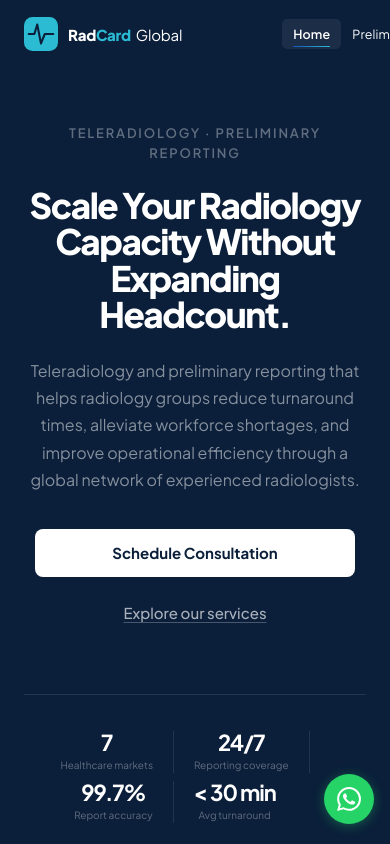
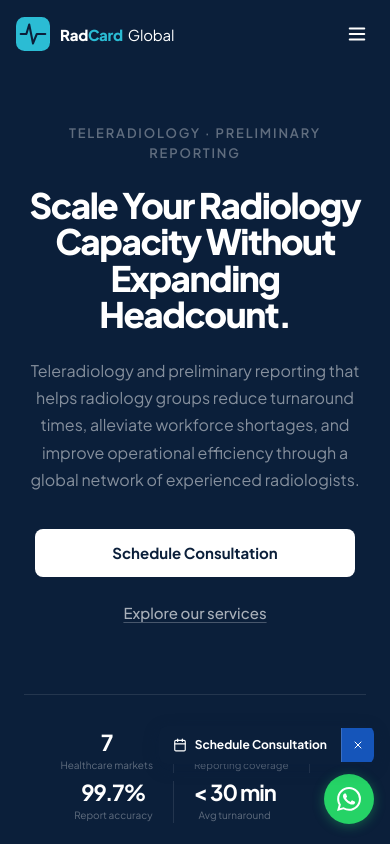
Before and after one commit to docskrad-commits/figma-rc, a React (Vite) app: page / in a window 390 px wide. Shown: the top 844 px of the page. Built offline with nearby package versions, Linux system fonts and the light colour scheme.

Commit message:
Add files via upload

```diff
--- a/src/app/components/FloatingButtons.tsx
+++ b/src/app/components/FloatingButtons.tsx
@@ -21,7 +21,7 @@ export function FloatingButtons({ onSchedule }: Props) {
           position: "fixed",
           bottom: isMobile ? 20 : 28,
           right: isMobile ? 16 : 28,
-          zIndex: 150,
+          zIndex: 9999,
           width: 50,
           height: 50,
           borderRadius: "50%",
@@ -38,13 +38,13 @@ export function FloatingButtons({ onSchedule }: Props) {
         </svg>
       </a>
 
-      {/* Schedule CTA — only on desktop/tablet */}
-      {ctaVisible && !isMobile && (
+      {/* Schedule CTA */}
+      {ctaVisible && (
         <div style={{
           position: "fixed",
-          bottom: 88,
-          right: 28,
-          zIndex: 150,
+          bottom: isMobile ? 80 : 88,
+          right: isMobile ? 16 : 28,
+          zIndex: 9999,
           display: "flex",
           alignItems: "center",
           borderRadius: 8,
@@ -56,7 +56,7 @@ export function FloatingButtons({ onSchedule }: Props) {
             style={{
               display: "flex", alignItems: "center", gap: 8,
               background: C.navy, color: C.white, border: "none",
-              padding: "11px 18px", fontSize: 13, fontWeight: 700,
+              padding: isMobile ? "10px 14px" : "11px 18px", fontSize: isMobile ? 12 : 13, fontWeight: 700,
               fontFamily: C.font, cursor: "pointer", whiteSpace: "nowrap",
             }}
           >
--- a/src/app/components/Nav.tsx
+++ b/src/app/components/Nav.tsx
@@ -97,7 +97,13 @@ export function Nav({ currentPage, navigate, onSchedule }: NavProps) {
       transition: "border-color 0.2s",
       fontFamily: C.font,
     }}>
-      <div style={{ maxWidth: 1280, margin: "0 auto", padding: "0 24px" }}>
+      <div
+  style={{
+    maxWidth: 1280,
+    margin: "0 auto",
+    padding: "0 clamp(16px, 3vw, 24px)",
+  }}
+>
         <div style={{ display: "flex", alignItems: "center", height: 68 }}>
 
           {/* Logo */}
@@ -116,8 +122,8 @@ export function Nav({ currentPage, navigate, onSchedule }: NavProps) {
 
           {/* Desktop nav — pushed 100px from logo, takes remaining space */}
           <div
-            className="hidden xl:flex"
-            style={{ display: "flex", alignItems: "center", gap: 0, marginLeft: 100, flex: 1 }}
+            className="hidden lg:flex"
+            style={{ alignItems: "center", gap: 0, marginLeft: 40, flex: 1 }}
           >
             {NAV_LINKS.map((link) => {
               const isActive = currentPage === link.page;
@@ -136,7 +142,7 @@ export function Nav({ currentPage, navigate, onSchedule }: NavProps) {
                     cursor: "pointer",
                     padding: "6px 11px",
                     borderRadius: 5,
-                    fontSize: 12.5,
+                    fontSize: 12,
                     fontWeight: isActive ? 600 : 400,
                     fontFamily: C.font,
                     letterSpacing: "0.01em",
@@ -188,12 +194,12 @@ export function Nav({ currentPage, navigate, onSchedule }: NavProps) {
 
             {/* Hamburger — visible below xl */}
             <button
-              className="xl:hidden"
+              className="flex lg:hidden"
               onClick={() => setMobileOpen(o => !o)}
               aria-label="Toggle menu"
               style={{
                 background: "none", border: "none", cursor: "pointer",
-                color: C.white, padding: 6, display: "flex", alignItems: "center",
+                color: C.white, padding: 6, alignItems: "center",
               }}
             >
               {mobileOpen ? <X size={22} /> : <Menu size={22} />}
```
